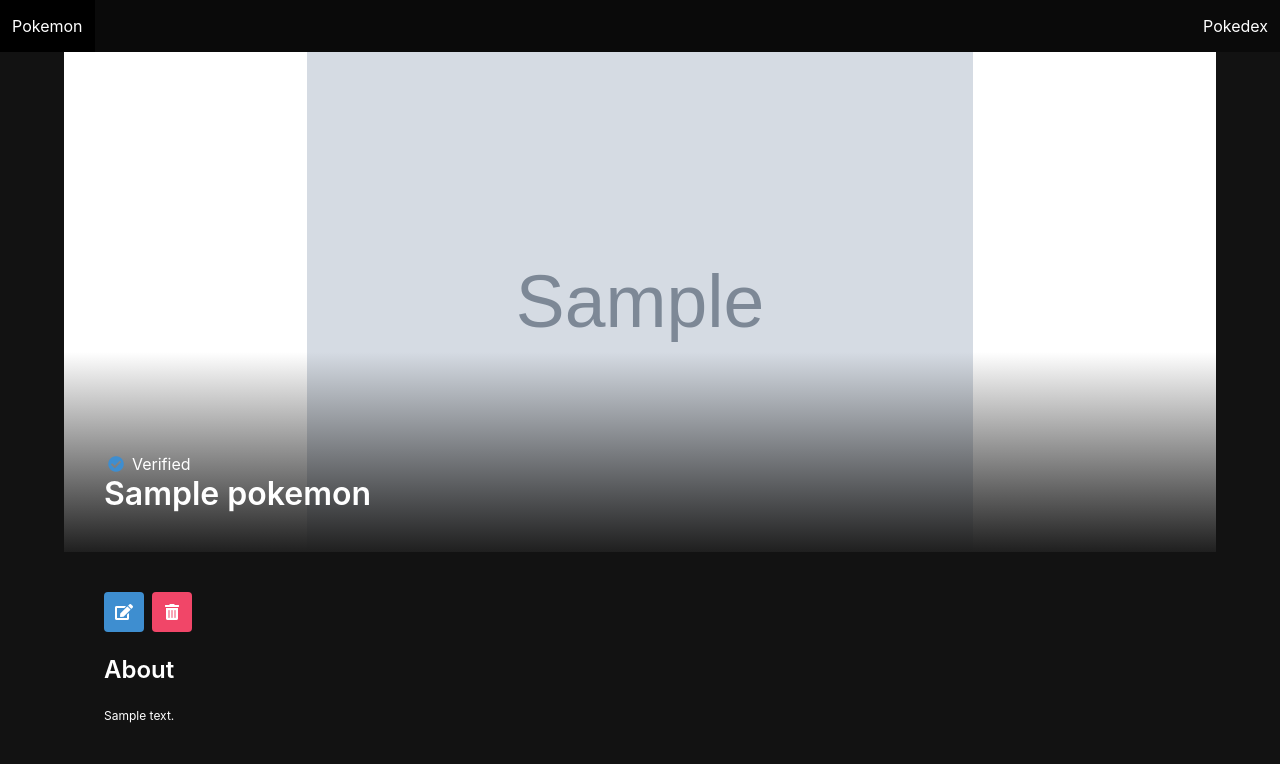
After one commit to jjng03/finch_collector, a Django app: page /pokedex/1/ in a window 1280 px wide. The commit adds this page. Shown: the top 764 px of the page. Run offline with Django 4.2, Linux system fonts and the light colour scheme; tables that the repository leaves empty hold one stand-in row (values such as "Sample post"); grey boxes marked "Sample" are stand-in pictures.

Commit message:
created a detail page for each pokemon and updated CSS

```diff
--- a/main_app/static/styles/main.css
+++ b/main_app/static/styles/main.css
@@ -8,6 +8,11 @@ h1,
 h2,
 h3 {
   color: #ffffff;
+}
+
+.container {
+  padding: 40px;
+  padding-right: 0;
 }
 
 .title {
@@ -22,7 +27,7 @@ h3 {
 }
 
 .gallery .card {
-    transition: .1s linear;
+  transition: 0.1s linear;
 }
 
 .gallery .card:hover {
@@ -33,3 +38,41 @@ h3 {
 p {
   font-size: 12px;
 }
+
+.detail__img {
+  position: absolute;
+  left: 0;
+  top: 0;
+  width: 100%;
+  height: 500px;
+  background-color: #ffffff;
+  overflow: hidden;
+}
+
+.detail__img::after {
+  content: "";
+  background-image: linear-gradient(transparent 60%, #1f1f1f);
+  position: absolute;
+  top: 0;
+  left: 0;
+  width: 100%;
+  height: 100%;
+  z-index: 5;
+}
+
+img {
+  width: 100%;
+  height: 500px;
+  object-fit: contain;
+  object-position: top;
+}
+
+.detail__name {
+  position: absolute;
+  z-index: 5;
+  top: 400px;
+}
+
+.detail__container {
+  margin-top: 500px;
+}
--- a/main_app/templates/base.html
+++ b/main_app/templates/base.html
@@ -7,6 +7,7 @@
         <meta name="viewport" content="width=device-width, initial-scale=1.0" />
         <link rel="stylesheet" href="https://cdn.jsdelivr.net/npm/bulma@0.9.2/css/bulma.min.css">
         <link rel="stylesheet" href="{% static 'styles/main.css' %}" />
+        <link rel="stylesheet" href="https://cdnjs.cloudflare.com/ajax/libs/font-awesome/5.15.4/css/all.min.css">
         <script src="{% static 'scripts/main.js' %}" defer></script>
         <script src="https://code.jquery.com/jquery-3.6.0.min.js" integrity="sha256-/xUj+3OJU5yExlq6GSYGSHk7tPXikynS7ogEvDej/m4=" crossorigin="anonymous"></script>
         <title>Pokemon - {% block title %}{% endblock %}</title>
--- /dev/null
+++ b/main_app/templates/pokemon_detail.html
@@ -0,0 +1,36 @@
+{% extends 'base.html' %}
+{% block content %}
+<div class="detail__img">
+    <img src="{{pokemon.img}}" alt="{{pokemon.name}}" />
+</div>
+<div class="detail__name">
+    {% if pokemon.verified_pokemon %}
+    <div class="icon-text">
+        <span class="icon has-text-info">
+            <i class="fas fa-check-circle"></i>
+        </span>
+        <span>Verified</span>
+    </div>
+    {% endif %}
+    <h1 class="title">{{pokemon.name}}</h1>
+</div>
+<div class="detail__container">
+    <div class="buttons">
+        <a href="" class="button is-info">
+            <span class="icon">
+                <i class="fas fa-edit"></i>
+            </span>
+        </a>
+        <a href="" class="button is-danger">
+            <span class="icon">
+                <i class="fas fa-trash-alt"></i>
+            </span>
+        </a>
+    </div>
+    <div class="detail__about">
+        <h4 class="title is-4">About</h4>
+        <p>{{pokemon.bio}}</p>
+    </div>
+</div>
+
+{% endblock %}
--- a/main_app/templates/pokemon_list.html
+++ b/main_app/templates/pokemon_list.html
@@ -16,7 +16,7 @@
 </form>
 <div class="gallery">
   {% for poke in pokemon %}
-  <a href="">
+  <a href="{% url 'pokemon_detail' poke.pk %}">
     <div class="card">
       <div class="card-image">
         <figure class="image is-square">
--- a/main_app/urls.py
+++ b/main_app/urls.py
@@ -5,4 +5,5 @@ urlpatterns = [
     path('', views.Home.as_view(), name="home"),
     path('pokedex/', views.PokemonList.as_view(), name="pokemon_list"),
     path('pokedex/new/', views.PokemonCreate.as_view(), name="pokemon_create"),
+    path('pokedex/<int:pk>/', views.PokemonDetail.as_view(), name="pokemon_detail")
 ]
--- a/main_app/views.py
+++ b/main_app/views.py
@@ -3,6 +3,7 @@ from django.views import View
 from django.http import HttpResponse
 from django.views.generic.base import TemplateView
 from django.views.generic.edit import CreateView
+from django.views.generic import DetailView
 from .models import Pokemon
 
 class Home(TemplateView):
@@ -28,3 +29,7 @@ class PokemonCreate(CreateView):
     fields = ['name', 'img', 'bio', 'verified_pokemon']
     template_name = "pokemon_create.html"
     success_url = "/pokedex/"
+
+class PokemonDetail(DetailView):
+    model = Pokemon
+    template_name = "pokemon_detail.html"
```
Lines whose indentation alone changed are shown as unchanged.
